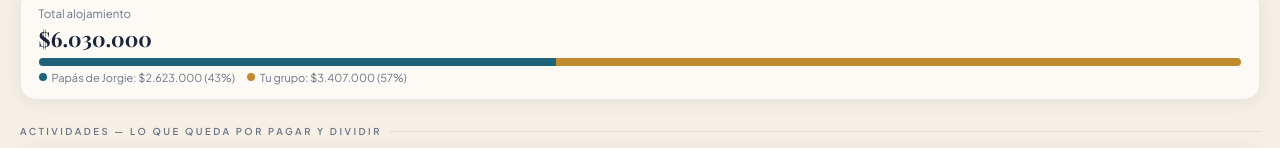
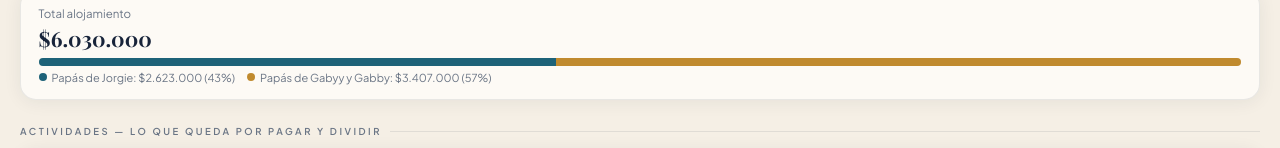
Before and after one commit to Gabinarvaezp/Cumple-Jorgie-Cartagena, a plain HTML site: page index.html in a window 1280 px wide. Shown: the part 464-612 px from the top of the page. Drawn offline with nearby package versions, Linux system fonts and the light colour scheme; a web font is replaced by a local one.

Commit message:
Update text content for group labels in index.html

```diff
--- a/index.html
+++ b/index.html
@@ -729,7 +729,7 @@ function renderCostos(){
   const pct=Math.round(D.suegros/aloj*100);
   document.getElementById('sb1').style.width=pct+'%';document.getElementById('sb2').style.width=(100-pct)+'%';
   document.getElementById('sl1').textContent='Papás de Jorgie: '+f(D.suegros)+' ('+pct+'%)';
-  document.getElementById('sl2').textContent='Tu grupo: '+f(nosAloj)+' ('+(100-pct)+'%)';
+  document.getElementById('sl2').textContent='Papás de Gabyy y Gabby: '+f(nosAloj)+' ('+(100-pct)+'%)';
   const tb=document.getElementById('tbA');tb.innerHTML='';let tot=0;
   D.acts.forEach((a,i)=>{
     if(a.on)tot+=a.v;
```
